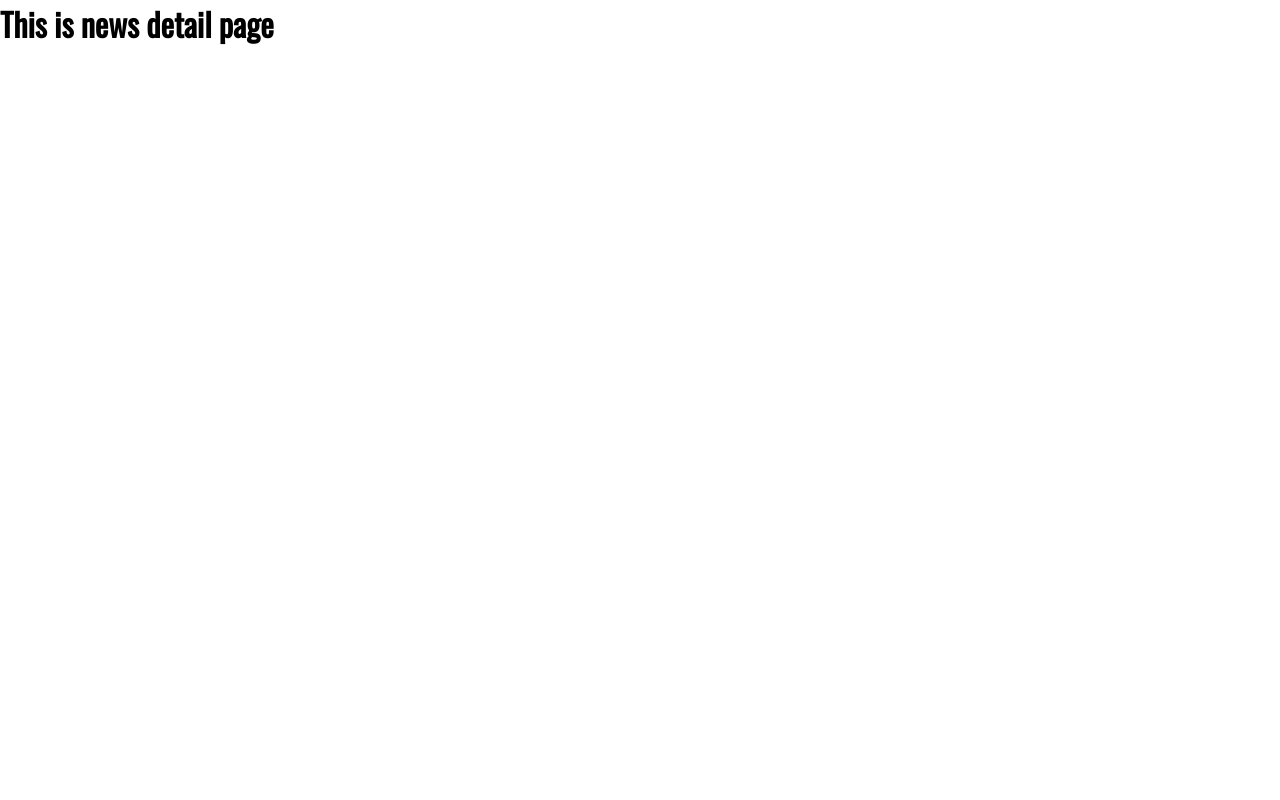
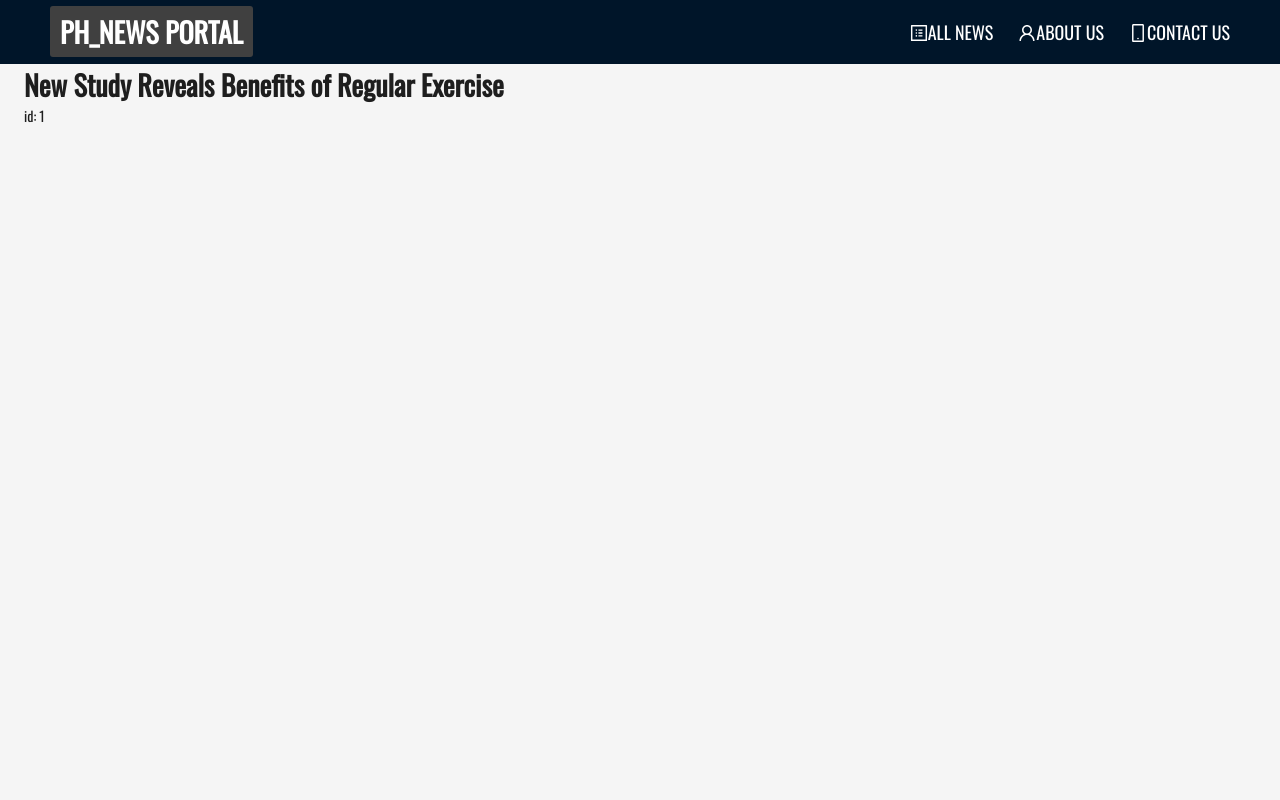
Before and after one commit to mdasif8393/level2-ph-news-portal-nextJs, a Next.js app: page /news/1 in a window 1280 px wide. Shown: the top 800 px of the page. Built offline with nearby package versions, Linux system fonts and the light colour scheme; data requests are answered from the project's data file.

Commit message:
[Done --> get single data]

```diff
--- a/db.json
+++ b/db.json
@@ -1,7 +1,7 @@
 {
     "news": [
         {
-            "id": 1,
+            "id": "1",
             "title": "New Study Reveals Benefits of Regular Exercise",
             "description": "A recent study conducted by experts in the field suggests that regular exercise can have numerous health benefits, including improved cardiovascular function and increased mental well-being.",
             "author": "Healthline",
@@ -11,7 +11,7 @@
             "image_url": "/images/exercise_image.jpg"
         },
         {
-            "id": 2,
+            "id": "2",
             "title": "Tech Company XYZ Launches Revolutionary Smartphone",
             "description": "Tech Company XYZ has unveiled its latest smartphone model, boasting cutting-edge features, a powerful processor, and an impressive camera system.",
             "author": "TechNews",
@@ -21,7 +21,7 @@
             "image_url": "/images/company_image.jpg"
         },
         {
-            "id": 3,
+            "id": "3",
             "title": "SpaceX Successfully Launches Satellite into Orbit",
             "description": "SpaceX, the private space exploration company, has successfully launched a communication satellite into orbit, marking another milestone in the company's achievements.",
             "author": "Space News Today",
@@ -31,7 +31,7 @@
             "image_url": "/images/satellite_image.jpg"
         },
         {
-            "id": 4,
+            "id": "4",
             "title": "New Study Shows Benefits of Meditation for Stress Relief",
             "description": "A recent scientific study has found that regular meditation practice can significantly reduce stress levels and promote a sense of calm and well-being.",
             "author": "Mindfulness Magazine",
--- a/src/pages/news/[newsId].js
+++ b/src/pages/news/[newsId].js
@@ -1,11 +1,42 @@
+import RootLayout from '@/components/Layouts/RootLayout';
 import React from 'react';
 
-const NewsDetailPage = () => {
+const NewsDetailPage = ({ news }) => {
     return (
         <div>
-            <h1>This is news detail page</h1>
+            <h1>{news?.title}</h1>
+            <p>id: {news?.id}</p>
         </div>
     );
 };
 
 export default NewsDetailPage;
+
+NewsDetailPage.getLayout = function getLayout(page) {
+    return <RootLayout>{page}</RootLayout>;
+};
+
+export const getStaticPaths = async () => {
+    const res = await fetch("http://localhost:5000/news");
+    const newses = await res.json();
+
+    const paths = newses.map((news) => ({
+        params: { newsId: news.id }
+    }))
+
+    return { paths, fallback: false }
+}
+
+export const getStaticProps = async (context) => {
+
+    const { params } = context;
+
+    const res = await fetch(`http://localhost:5000/news/${params.newsId}`);
+    const data = await res.json();
+
+    return {
+        props: {
+            news: data
+        },
+    };
+};
```
